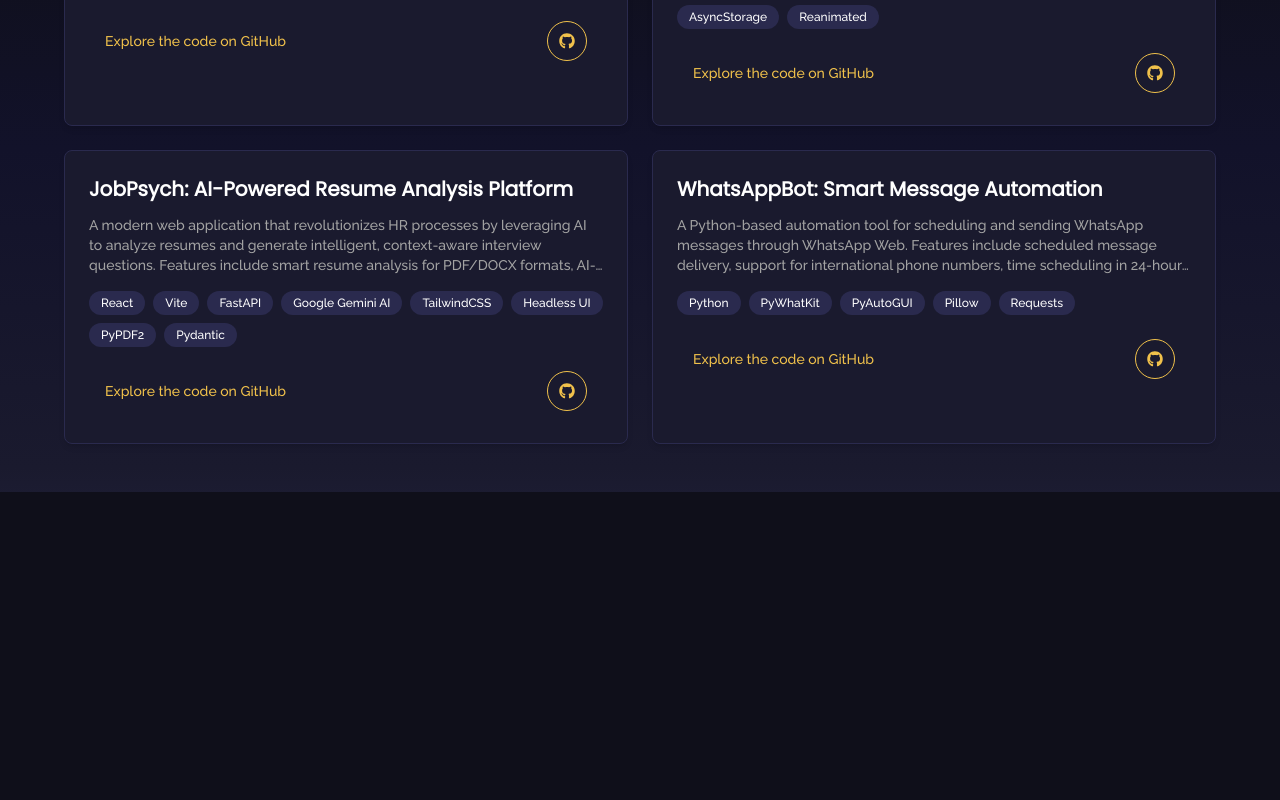
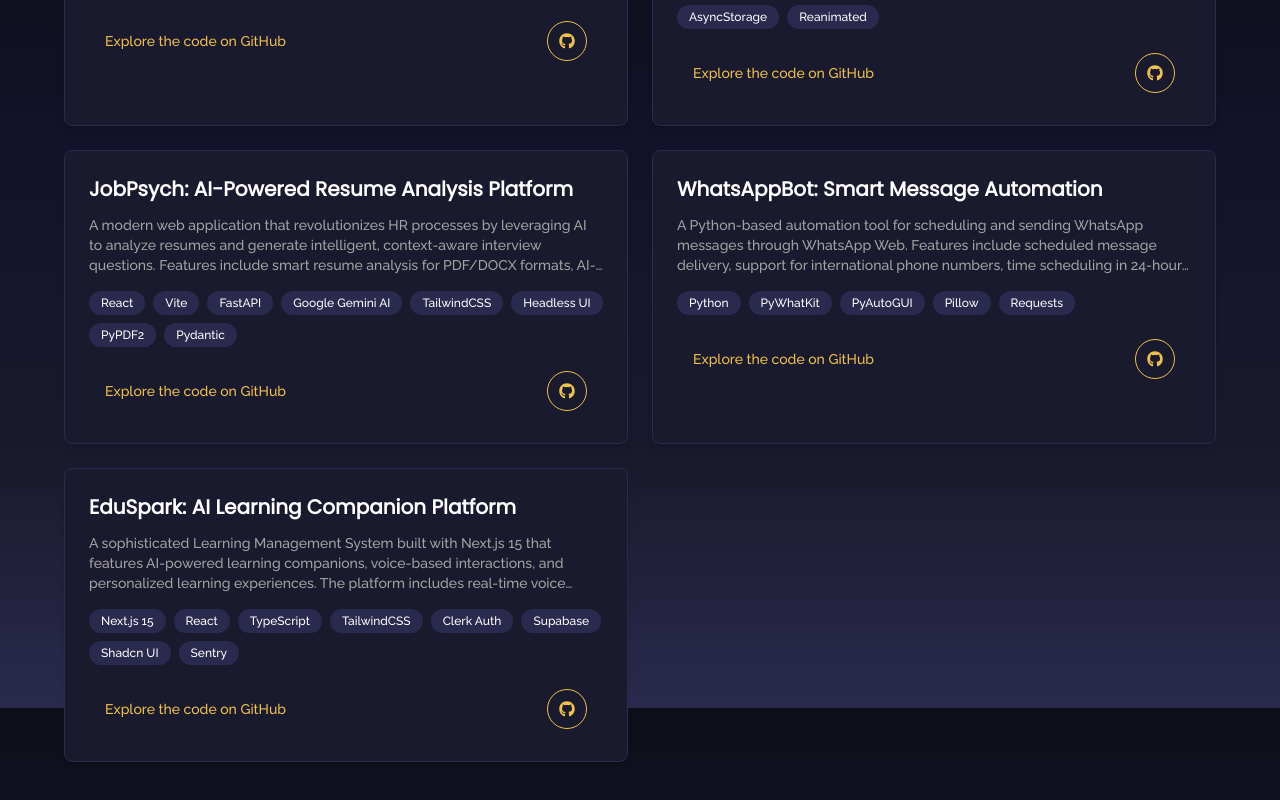
Before and after one commit to Rafiqdevhub/Rafiqdev, a React (Vite) app: page /projectlist in a window 1280 px wide. Shown: the part 4892-5692 px from the top of the page. Before the commit the page ends 5384 px from the top, so only its background shows below. Built offline with nearby package versions, Linux system fonts and the light colour scheme.

Commit message:
New projects list, resume, modify the about section for clearity of the viewer.

```diff
--- a/src/data/ProjectsList.js
+++ b/src/data/ProjectsList.js
@@ -314,5 +314,21 @@ export const ProjectsList = {
       technologies: ["Python", "PyWhatKit", "PyAutoGUI", "Pillow", "Requests"],
       github: "https://github.com/Rafiqdevhub/Whatsapp_automation.git",
     },
+    {
+      name: "EduSpark: AI Learning Companion Platform",
+      description:
+        "A sophisticated Learning Management System built with Next.js 15 that features AI-powered learning companions, voice-based interactions, and personalized learning experiences. The platform includes real-time voice interaction with AI tutors, comprehensive progress tracking, and subscription-based access to specialized subjects. Built with modern tech stack including Clerk authentication, TailwindCSS, and Supabase database.",
+      technologies: [
+        "Next.js 15",
+        "React",
+        "TypeScript",
+        "TailwindCSS",
+        "Clerk Auth",
+        "Supabase",
+        "Shadcn UI",
+        "Sentry",
+      ],
+      github: "https://github.com/Rafiqdevhub/Next.js_LMS.git",
+    },
   ],
 };
--- a/src/data/UserData.js
+++ b/src/data/UserData.js
@@ -2,9 +2,9 @@ export const UserData = {
   name: "Muhammad Rafiq",
   email: "rafkhan9323@gmail.com",
   about:
-    "Versatile Full Stack Developer with expertise in modern web and mobile development. Proficient in building scalable applications using React, Next.js, and Node.js ecosystem. Specialized in crafting robust backend solutions with Express.js, managing diverse databases (MongoDB, PostgreSQL, MySQL), and developing cross-platform mobile apps with React Native. Passionate AI/ML explorer leveraging Python for intelligent solutions. Key strengths include architecting high-performance applications, implementing secure authentication systems, and optimizing database queries. Committed to delivering exceptional user experiences through clean code, innovative solutions, and best practices in software development.",
+    "I am a versatile professional with a unique blend of technical expertise and HR experience. As a Full Stack Developer, I specialize in building scalable web, mobile applications and solving complex technical challenges. With my background in HR and recruitment, I bring a deep understanding of talent acquisition, making me particularly effective in tech recruitment and bridging the gap between technical and HR domains.",
   resumeUrl:
-    "https://drive.google.com/file/d/1qGGil9ZuD7s63LNgOSMKpIKpeGkKVpKC/view?usp=drive_link",
+    "https://drive.google.com/file/d/1ZYGc5sMFsPYK4mS3RfI4DFPl0-lmJujX/view?usp=drive_link",
   FooterLink: "https://www.linkedin.com/in/rafiqdevhub/",
   socialMedia: [
     {
@@ -30,15 +30,12 @@ export const UserData = {
   ],
   typewriterOptions: {
     strings: [
-      "Full Stack Solution Architect",
-      "React & Next.js Expert",
-      "Python & Node.js Specialist",
-      "Mobile App Developer",
-      "AI/ML Integration Expert",
-      "Performance Optimization Guru",
-      "Cloud & DevOps Engineer",
-      "API Architecture Expert",
-      "Scalable Solutions Builder",
+      "Full Stack Web Developer 💻",
+      "Cross-platform Mobile App Developer 📱",
+      "AI/ML Engineer 🤖",
+      "Problem Solver 🔍",
+      "HR Professional 👥",
+      "Tech Recruiter 🎯",
     ],
     autoStart: true,
     loop: true,
--- a/src/pages/About.jsx
+++ b/src/pages/About.jsx
@@ -108,7 +108,7 @@ function About() {
               {about}
             </p>
 
-            <div className="grid grid-cols-1 sm:grid-cols-2 gap-2 xxs:gap-3 xs:gap-4 mt-3 xxs:mt-4 xs:mt-6">
+            <div className="grid grid-cols-1 sm:grid-cols-3 gap-2 xxs:gap-3 xs:gap-4 mt-3 xxs:mt-4 xs:mt-6">
               <div className="group relative p-2 xxs:p-3 xs:p-4 bg-[#12122a]/50 rounded-lg overflow-hidden transition-all duration-300">
                 <div className="absolute inset-0 bg-gradient-to-r from-[#f0c14b]/10 to-[#3498db]/10 opacity-0 group-hover:opacity-100 transition-opacity duration-500"></div>
                 <div className="absolute left-0 top-0 bottom-0 w-1 bg-gradient-to-b from-[#f0c14b] to-[#e57e31] group-hover:scale-y-110 transition-transform duration-300 origin-center"></div>
@@ -131,6 +131,19 @@ function About() {
                   </p>
                   <p className="text-[#a3a3a3] text-xs xxs:text-xs xs:text-sm group-hover:text-white transition-colors duration-300">
                     Creative solutions architect
+                  </p>
+                </div>
+              </div>
+
+              <div className="group relative p-2 xxs:p-3 xs:p-4 bg-[#12122a]/50 rounded-lg overflow-hidden transition-all duration-300">
+                <div className="absolute inset-0 bg-gradient-to-r from-[#9b59b6]/10 to-[#8e44ad]/10 opacity-0 group-hover:opacity-100 transition-opacity duration-500"></div>
+                <div className="absolute left-0 top-0 bottom-0 w-1 bg-gradient-to-b from-[#9b59b6] to-[#8e44ad] group-hover:scale-y-110 transition-transform duration-300 origin-center"></div>
+                <div className="relative z-10 cursor-pointer">
+                  <p className="font-poppins font-bold mb-0.5 xxs:mb-1 xs:mb-2 text-xs xxs:text-sm xs:text-base text-transparent bg-clip-text bg-gradient-to-r from-[#9b59b6] to-[#8e44ad] group-hover:from-[#8e44ad] group-hover:to-[#9b59b6] transition-all duration-500">
+                    HR Professional
+                  </p>
+                  <p className="text-[#a3a3a3] text-xs xxs:text-xs xs:text-sm group-hover:text-white transition-colors duration-300">
+                    Talent acquisition specialist
                   </p>
                 </div>
               </div>
```
